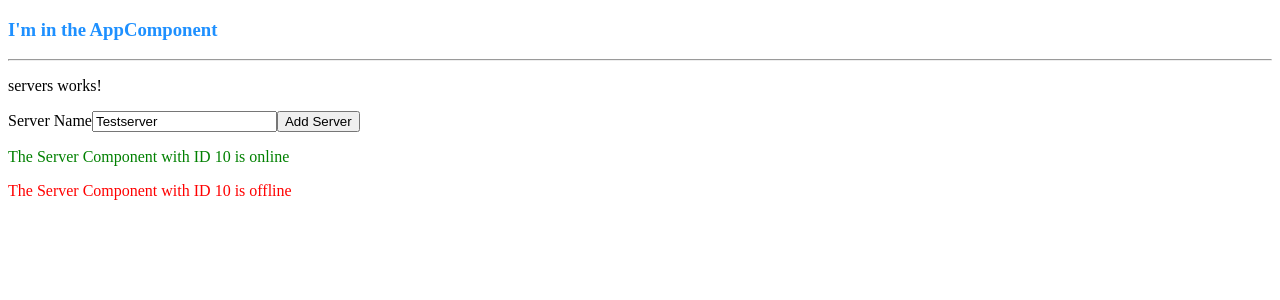
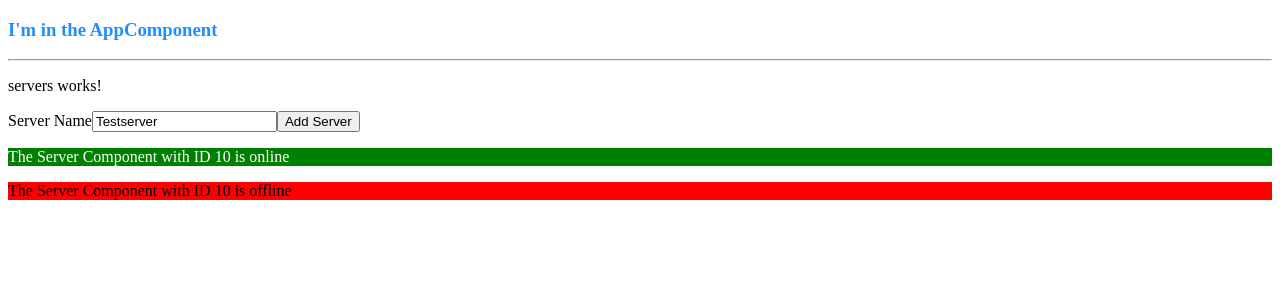
Before and after one commit to tugcebayri/AngularLecture-3, an Angular app: page / in a window 1280 px wide. Shown: the top 300 px of the page. Built offline with nearby package versions, Linux system fonts and the light colour scheme.

Commit message:
applying CSS classes dynamically with ngClass

```diff
--- a/src/app/serve/server.component.html
+++ b/src/app/serve/server.component.html
@@ -1 +1,4 @@
-<p [ngStyle]="{color: getColor()}">{{ 'The Server' }} Component with ID {{serverId }} is {{ getServerStatus() }} </p>
+<p [ngStyle]="{backgroundColor: getColor()}"
+    [ngClass]="{online: serverStatus === 'online'}">
+    {{ 'The Server' }} Component with ID {{serverId }} is {{ getServerStatus() }}
+</p>
--- a/src/app/serve/server.component.ts
+++ b/src/app/serve/server.component.ts
@@ -2,7 +2,13 @@ import { Component } from "@angular/core";
 
 @Component({
     selector: 'app-server',
-    templateUrl: './server.component.html'
+    templateUrl: './server.component.html',
+	styles: [`
+		.online {
+			color: white;
+		}
+		`
+	]
 })
 export class ServerComponent {
 		serverId: number = 10;
```
